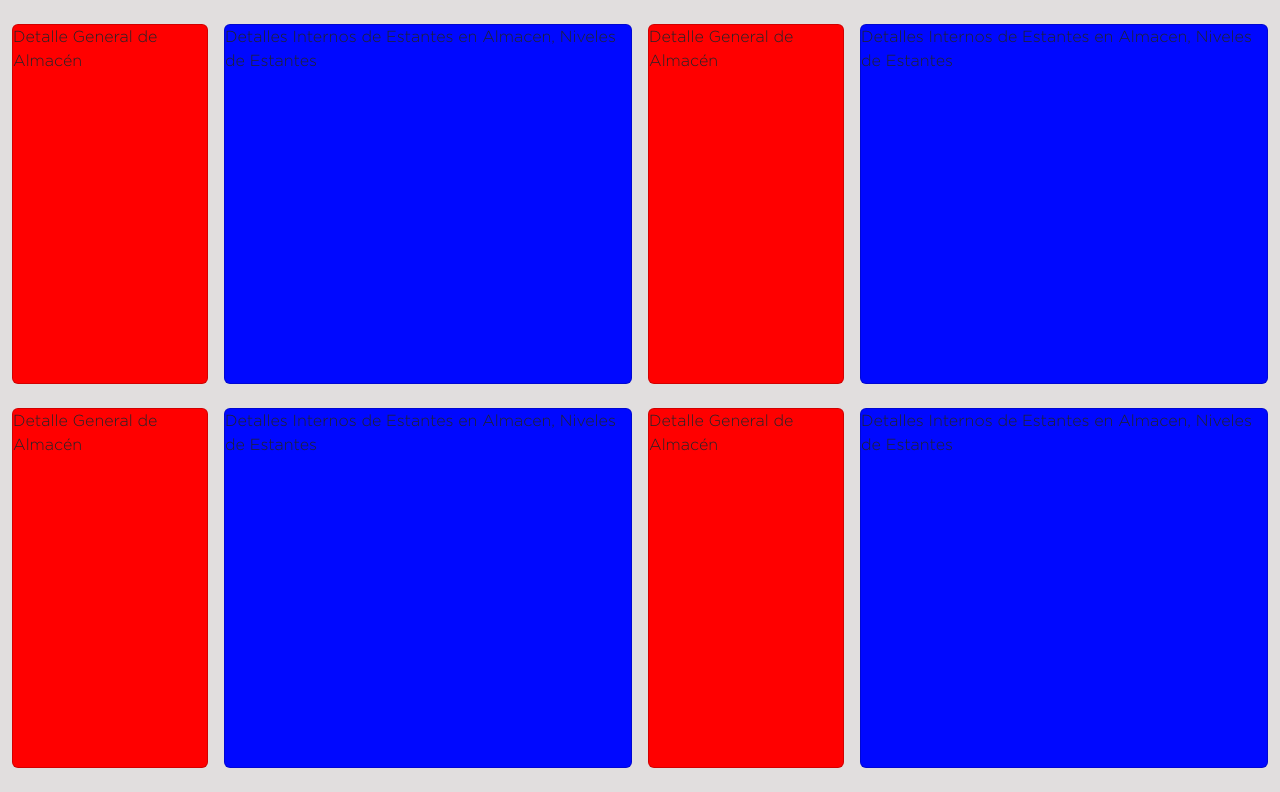
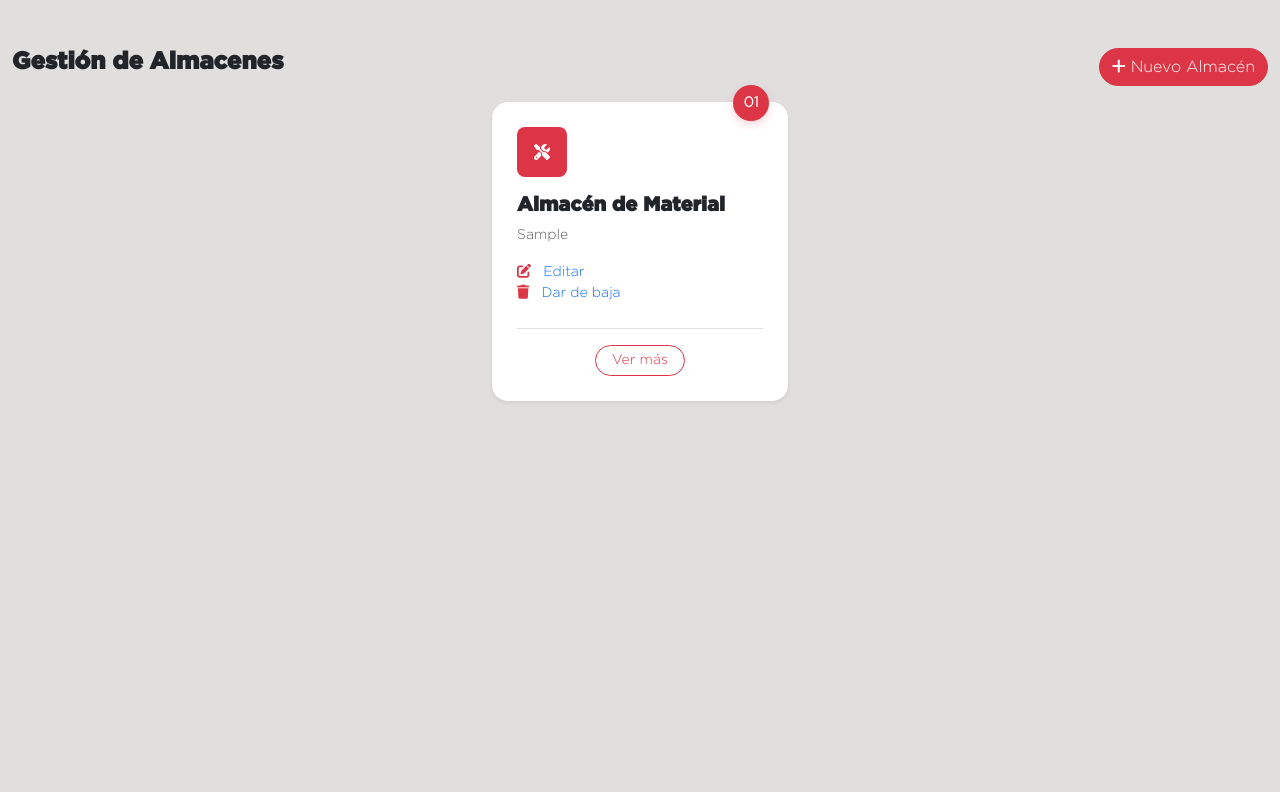
Before and after one commit to DanielRojas2/epdeor_app, a Django app: page /almacenes/ in a window 1280 px wide. Shown: the part 115-907 px from the top of the page. After the commit the page ends 517 px from the top, so only its background shows below. Run offline with Django 5.2, Linux system fonts and the light colour scheme; tables that the repository leaves empty hold one stand-in row (values such as "Sample post"); some libraries are stand-ins or nearby versions.

Commit message:
proyecto de grado

```diff
--- a/apps/almacenes/templates/almacenes/almacen_list.html
+++ b/apps/almacenes/templates/almacenes/almacen_list.html
@@ -1,55 +1,60 @@
 {% extends 'base.html' %}
+{% load static %}
 {% block title %}Almacenes{% endblock %}
 
+{% block styles %}
+<link rel="stylesheet" href="{% static 'css/custom/card-almacen.css' %}">
+{% endblock %}
+
 {% block header %}
-    {% include 'navbar/navbar.html' %}
+{% include 'navbar/navbar.html' %}
 {% endblock %}
 
 {% block body %}
-    <section class="container-fluid mt-4">
-        <div class="row g-3 justify-content-center mb-4">
-            <div class="col-2">
-                <div class="card" style="min-height: 45vh; background-color: red;">
-                    Detalle General de Almacén
-                </div>
-            </div>
-            <div class="col-4">
-                <div class="card" style="min-height: 45vh; background-color: rgb(0, 8, 255);">
-                    Detalles Internos de Estantes en Almacen, Niveles de Estantes
-                </div>
-            </div>
-            <div class="col-2">
-                <div class="card" style="min-height: 45vh; background-color: red;">
-                    Detalle General de Almacén
-                </div>
-            </div>
-            <div class="col-4">
-                <div class="card" style="min-height: 45vh; background-color: rgb(0, 8, 255);">
-                    Detalles Internos de Estantes en Almacen, Niveles de Estantes
-                </div>
-            </div>
-        </div>
-        <div class="row g-3 justify-content-center mb-4">
-            <div class="col-2">
-                <div class="card" style="min-height: 45vh; background-color: red;">
-                    Detalle General de Almacén
-                </div>
-            </div>
-            <div class="col-4">
-                <div class="card" style="min-height: 45vh; background-color: rgb(0, 8, 255);">
-                    Detalles Internos de Estantes en Almacen, Niveles de Estantes
-                </div>
-            </div>
-            <div class="col-2">
-                <div class="card" style="min-height: 45vh; background-color: red;">
-                    Detalle General de Almacén
-                </div>
-            </div>
-            <div class="col-4">
-                <div class="card" style="min-height: 45vh; background-color: rgb(0, 8, 255);">
-                    Detalles Internos de Estantes en Almacen, Niveles de Estantes
-                </div>
-            </div>
-        </div>
-    </section>
+<section class="container-fluid mt-5 mb-5">
+    <div class="d-flex justify-content-between mb-3">
+        <h4 class="fw-bold">Gestión de Almacenes</h4>
+        <button id="btn-nuevo" class="btn btn-danger rounded-pill">
+            <i class="fa-solid fa-plus"></i> Nuevo Almacén
+        </button>
+    </div>
+    <div id="almacenes-container">
+        {% include 'almacenes/partials/almacen_cards.html' %}
+    </div>
+</section>
+
+<!-- Modal dinámico -->
+<div class="modal fade" id="modal-almacen" tabindex="-1">
+    <div class="modal-dialog modal-dialog-centered modal-lg">
+        <div class="modal-content" id="modal-content"></div>
+    </div>
+</div>
 {% endblock %}
+
+{% block scripts %}
+<script src="https://code.jquery.com/jquery-3.7.1.min.js"></script>
+<script>
+$(function(){
+    $('#btn-nuevo').click(function(e){
+        e.preventDefault();
+        $('#modal-content').load("{% url 'almacen_create' %}", function(){
+            $('#modal-almacen').modal('show');
+        });
+    });
+
+    $('#almacenes-container').on('click', '.btn-edit', function(e){
+        e.preventDefault();
+        $('#modal-content').load($(this).attr('href'), function(){
+            $('#modal-almacen').modal('show');
+        });
+    });
+
+    $('#almacenes-container').on('click', '.btn-delete', function(e){
+        e.preventDefault();
+        $('#modal-content').load($(this).attr('href'), function(){
+            $('#modal-almacen').modal('show');
+        });
+    });
+});
+</script>
+{% endblock %}
--- /dev/null
+++ b/apps/almacenes/templates/almacenes/partials/almacen_cards.html
@@ -0,0 +1,37 @@
+<div class="row justify-content-center">
+{% for almacen in almacenes %}
+    <div class="col-md-3 mb-3">
+        <div class="service-card p-4 bg-white rounded-4 position-relative shadow-sm">
+            <div class="icon-box bg-danger text-white rounded-3 d-inline-flex align-items-center justify-content-center mb-3">
+                {% if almacen.tipo_almacen == 'material' %}
+                    <i class="fa-solid fa-screwdriver-wrench"></i>
+                {% elif almacen.tipo_almacen == 'archivos' %}
+                    <i class="fa-solid fa-folder"></i>
+                {% endif %}
+            </div>
+            <span class="badge-num position-absolute top-0 end-0 translate-middle bg-danger text-white rounded-circle">
+                {{ almacen.nro_almacen|stringformat:"02d" }}
+            </span>
+            <h5 class="fw-bold">Almacén de {{ almacen.get_tipo_almacen_display }}</h5>
+            <p class="text-muted small">{{ almacen.ubicacion|truncatewords:15 }}</p>
+            <ul class="list-unstyled small text-muted mb-4">
+                <li>
+                    <a href="{% url 'almacen_update' almacen.id %}" class="btn-edit">
+                        <span class="text-danger me-2"><i class="fa-solid fa-pen-to-square"></i></span> Editar
+                    </a>
+                </li>
+                <li>
+                    <a href="{% url 'almacen_delete' almacen.id %}" class="btn-delete">
+                        <span class="text-danger me-2"><i class="fa-solid fa-trash"></i></span> Dar de baja
+                    </a>
+                </li>
+            </ul>
+            <div class="d-flex justify-content-center align-items-center border-top pt-3">
+                <a href="#" class="btn btn-outline-danger btn-sm rounded-pill px-3">Ver más</a>
+            </div>
+        </div>
+    </div>
+{% empty %}
+    <p class="text-muted text-center">No hay almacenes registrados.</p>
+{% endfor %}
+</div>
--- a/apps/almacenes/urls.py
+++ b/apps/almacenes/urls.py
@@ -1,6 +1,9 @@
 from django.urls import path
-from .views.almacen import almacen
+from .views.almacen import almacen, almacen_create, almacen_delete, almacen_update
 
 urlpatterns = [
     path('almacenes/', almacen, name='almacenes'),
+    path('almacenes/crear/', almacen_create, name='almacen_create'),
+    path('almacenes/editar/<int:pk>/', almacen_update, name='almacen_update'),
+    path('almacenes/crear/<int:pk>/', almacen_delete, name='almacen_delete'),
 ]
--- a/apps/almacenes/views/almacen.py
+++ b/apps/almacenes/views/almacen.py
@@ -1,6 +1,48 @@
-from django.shortcuts import render
+from django.shortcuts import render, get_object_or_404, redirect
+from django.urls import reverse
+from django.http import HttpResponse
+from django.template.loader import render_to_string
 from ..models.Almacen import Almacen
+from ..forms.AlmacenForm import AlmacenForm
 
 def almacen(request):
-    almacenes = Almacen.objects.filter(estado_almacen='activo').all()
-    return render(request, 'almacenes/almacen_list.html')
+    almacenes = Almacen.objects.filter(estado_almacen='activo')
+    if request.headers.get('x-requested-with') == 'XMLHttpRequest':
+        html = render_to_string('almacenes/partials/almacen_cards.html', {'almacenes': almacenes})
+        return HttpResponse(html)
+    return render(request, 'almacenes/almacen_list.html', {'almacenes': almacenes})
+
+
+def almacen_create(request):
+    if request.method == 'POST':
+        form = AlmacenForm(request.POST)
+        if form.is_valid():
+            form.save()
+            return redirect('almacenes')
+    else:
+        form = AlmacenForm()
+    action_url = reverse('almacen_create')
+    return render(request, 'almacenes/almacen_form.html', {'form': form, 'title': 'Registrar Almacén'})
+
+
+def almacen_update(request, pk):
+    almacen = get_object_or_404(Almacen, pk=pk)
+    if request.method == 'POST':
+        form = AlmacenForm(request.POST, instance=almacen)
+        if form.is_valid():
+            form.save()
+            return redirect('almacenes')
+    else:
+        form = AlmacenForm(instance=almacen)
+    action_url = reverse('almacen_update', args=[almacen.pk])
+    return render(request, 'almacenes/almacen_form.html', {'form': form, 'title': f'Editar {almacen}'})
+
+
+def almacen_delete(request, pk):
+    almacen = get_object_or_404(Almacen, pk=pk)
+    if request.method == 'POST':
+        almacen.estado_almacen = 'inactivo'
+        almacen.save()
+        return redirect('almacen')
+    action_url = reverse('almacen_delete', args=[almacen.pk])
+    return render(request, 'almacenes/almacen_confirm_delete.html', {'almacen': almacen})
--- /dev/null
+++ b/apps/inicio/static/css/custom/card-almacen.css
@@ -0,0 +1,30 @@
+.service-card {
+    border: 1px solid transparent;
+    transition: all 0.3s ease;
+}
+
+.service-card:hover {
+    border: 1px solid #dc3545;
+    box-shadow: 0 6px 16px rgba(220, 53, 69, 0.2);
+    transform: translateY(-5px);
+}
+
+.icon-box {
+    width: 50px;
+    height: 50px;
+}
+
+.badge-num {
+    width: 36px;
+    height: 36px;
+    display: flex;
+    align-items: center;
+    justify-content: center;
+    font-weight: 600;
+    font-size: 0.9rem;
+    box-shadow: 0 4px 8px rgba(220, 53, 69, 0.2);
+}
+
+li a {
+    text-decoration: none;
+}
```
Also changed, not shown: apps/almacenes/forms/AlmacenForm.py (added, +13 -0 lines), apps/almacenes/models/Estante.py (added, +17 -0 lines), apps/almacenes/templates/almacenes/almacen_confirm_delete.html (added, +14 -0 lines), apps/almacenes/templates/almacenes/almacen_form.html (added, +16 -0 lines), apps/almacenes/templates/reporte_almacen/detalle_almacen.html (added, +15 -0 lines), apps/almacenes/forms/__init__.py (added), 1 other file.
